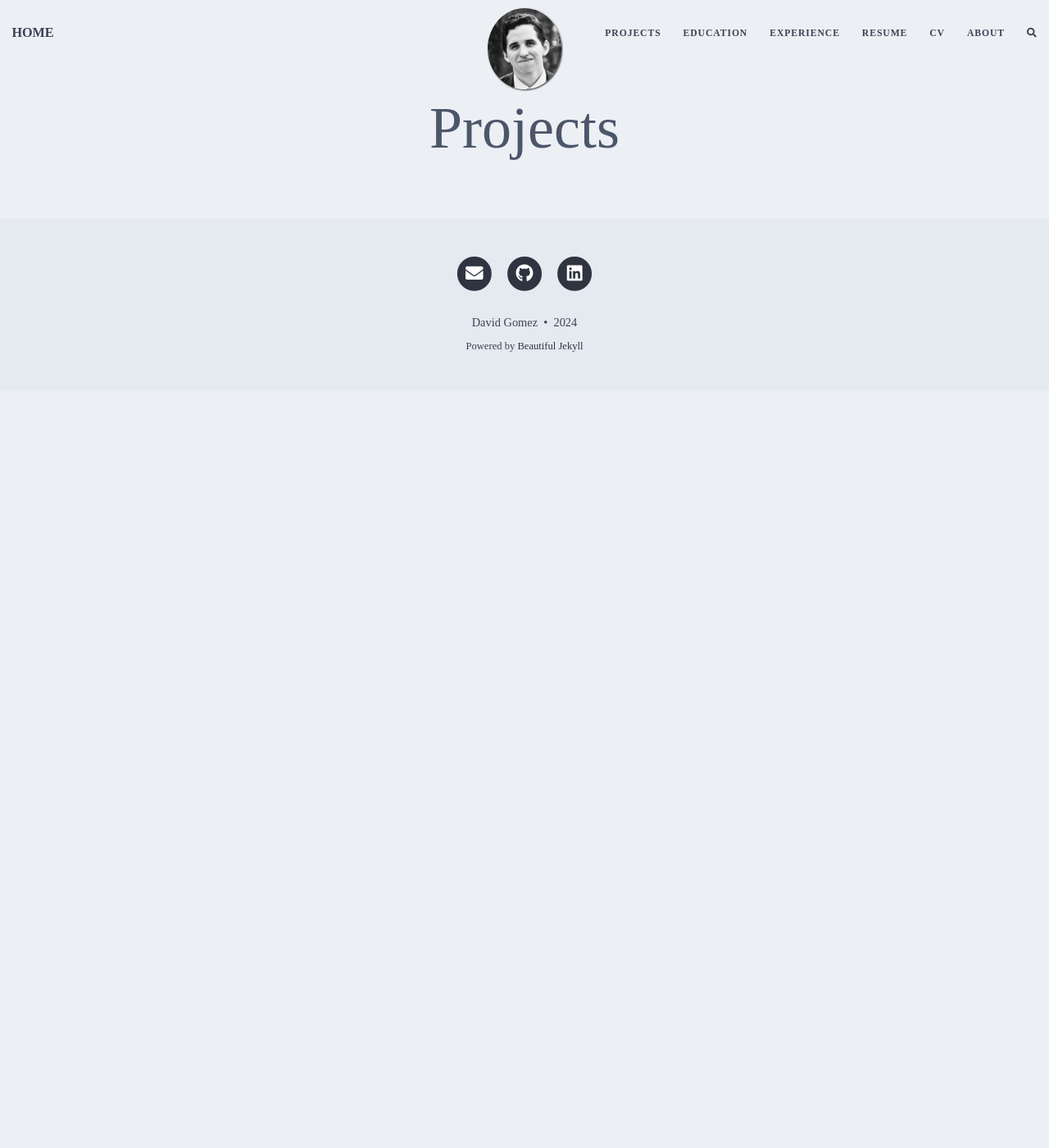
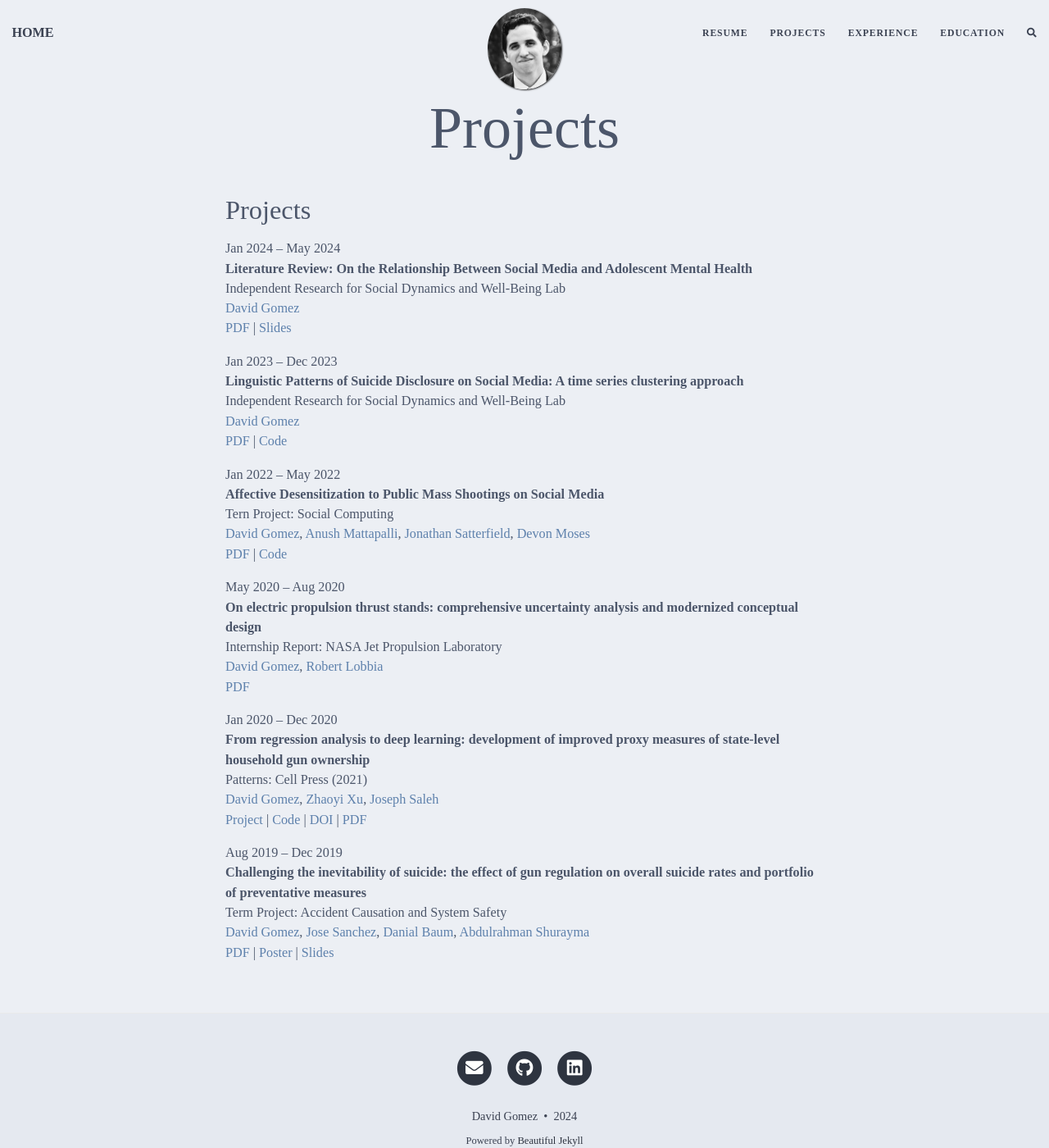
Before and after one commit to dbgomez94/dbgomez94.github.io, a Jekyll site: the page built from pages/projects.md, in a window 1280 px wide and 1400 px high. Shown: the whole window at 82% size. Built offline with Jekyll 4.4.1, drawn with Linux system fonts in a browser that asks for light colours; nearby versions of some CDN libraries; comment, search, counter and statistics services are not loaded.

Commit message:
removed cv, about, reorderd navbar

```diff
--- a/_config.yml
+++ b/_config.yml
@@ -20,12 +20,12 @@ author: David Gomez
 ###############################################
 
 navbar-links:
+  Resume: "/pdfs/resume.pdf"
   Projects: "/pages/projects"
+  Experience: "/pages/experience"
   Education: "/pages/education"
-  Experience: "/pages/experience"
-  Resume: "/pdfs/resume.pdf"
-  CV: "/pages/cv"
-  About: "/pages/about"
+  # CV: "/pages/cv"
+  # About: "/pages/about"
 
 #####################################
 # --- Remove blog from homepage --- #
--- a/pages/projects.md
+++ b/pages/projects.md
@@ -1,4 +1,65 @@
 ---
-layout: home
+layout: page
 title: Projects
 ---
+
+# Projects
+
+Jan 2024 -- May 2024 \
+**Literature Review: On the Relationship Between Social Media and Adolescent Mental Health** \
+Independent Research for Social Dynamics and Well-Being Lab \
+[David Gomez](https://dbgomez94.github.io/) \
+[PDF](/pdfs/social-media-and-mentla-health.pdf) |
+[Slides](/pdfs/social-media-and-mental-health-slides.pdf)
+
+
+Jan 2023 -- Dec 2023 \
+**Linguistic Patterns of Suicide Disclosure on Social Media: A time series clustering approach**\
+Independent Research for Social Dynamics and Well-Being Lab \
+[David Gomez](https://dbgomez94.github.io/)
+\
+[PDF](/pdfs/suicide-disclosures.pdf) |
+[Code]()
+
+Jan 2022 -- May 2022 \
+**Affective Desensitization to Public Mass Shootings on Social Media** \
+Tern Project: Social Computing \
+[David Gomez](https://dbgomez94.github.io/),
+[Anush Mattapalli](https://www.linkedin.com/in/anush96/),
+[Jonathan Satterfield](https://www.linkedin.com/in/jonathan-satterfield-ba0651195/),
+[Devon Moses](https://www.linkedin.com/in/devanmoses/)
+\
+[PDF]() |
+[Code]()
+
+May 2020 -- Aug 2020 \
+**On electric propulsion thrust stands: comprehensive uncertainty analysis and modernized conceptual design** \
+Internship Report: NASA Jet Propulsion Laboratory \
+[David Gomez](https://dbgomez94.github.io/),
+[Robert Lobbia](https://www.linkedin.com/in/lobbia/)
+\
+[PDF](/pdfs/uncertainty-analysis.pdf)
+
+Jan 2020 -- Dec 2020 \
+**From regression analysis to deep learning: development of improved proxy measures of state-level household gun ownership** \
+Patterns: Cell Press (2021) \
+[David Gomez](https://dbgomez94.github.io/),
+[Zhaoyi Xu](https://www.linkedin.com/in/zhaoyi-xu-89789a110/),
+[Joseph Saleh](https://www.linkedin.com/in/joseph-homer-saleh-8b8773119/)
+\
+[Project](pages/projects/2022-07-26-go-proxy.md) |
+[Code](https://github.com/dbgomez94/gun-ownership-proxy) |
+[DOI](https://www.cell.com/patterns/fulltext/S2666-3899(20)30202-6) |
+[PDF](pdfs/go-proxy.pdf)
+
+Aug 2019 -- Dec 2019 \
+**Challenging the inevitability of suicide: the effect of gun regulation on overall suicide rates and portfolio of preventative measures** \
+Term Project: Accident Causation and System Safety \
+[David Gomez](https://dbgomez94.github.io/),
+[Jose Sanchez](https://www.linkedin.com/in/jose-c-sanchez/),
+[Danial Baum](https://www.linkedin.com/in/daniel-baum-ae/),
+[Abdulrahman Shurayma]()
+\
+[PDF](/pdfs/challenging-the-inevitability-of-suicide-report.pdf) |
+[Poster](/pdfs/challenging-the-inevitability-of-suicide-poster.pdf) |
+[Slides](/pdfs/challenging-the-inevitability-of-suicide-slides.pdf)
```
Also changed, not shown: index.md (+2 -1 lines).
